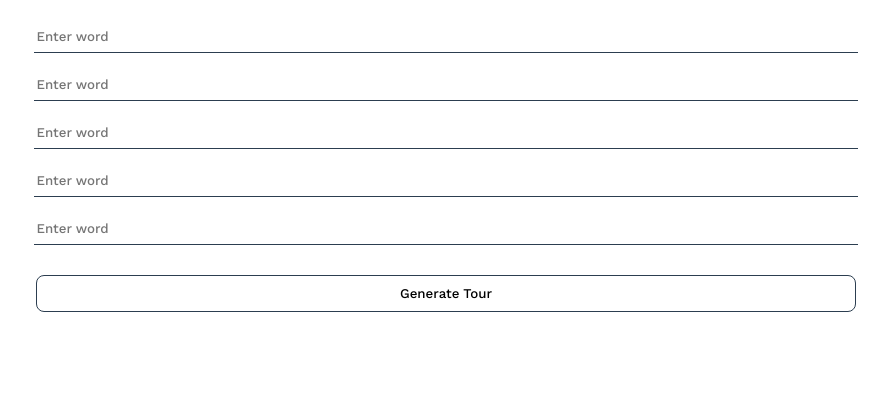
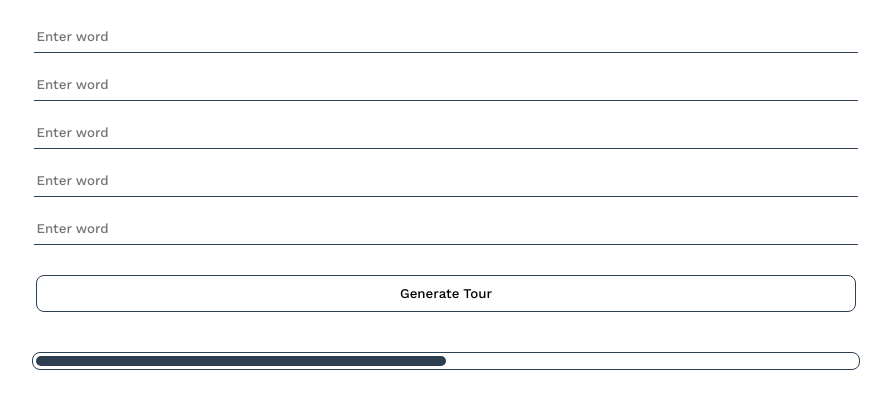
Before and after one commit to juliamcneill/met-museum-tour, a React app: page / in a window 1280 px wide. Both pictures are taken after a click on the button "Create New Tour". Shown: the top 408 px of the page, without its empty margins (194-1085 px from the left). Built offline with nearby package versions, Linux system fonts and the light colour scheme; the HTML template or start-up script is replaced by a standard one.

Commit message:
Create static load progress bar

```diff
--- a/client/src/components/questions.jsx
+++ b/client/src/components/questions.jsx
@@ -45,6 +45,7 @@ class Questions extends React.Component {
 
   render() {
     return (
+      <div>
         <form>
           <input
             type="text"
@@ -85,6 +86,14 @@ class Questions extends React.Component {
             Generate Tour
           </button>
         </form>
+        <div id="progressbar">
+          <div
+            style={{
+              width: "50%",
+            }}
+          ></div>
+        </div>
+      </div>
     );
   }
 }
--- a/client/src/style.scss
+++ b/client/src/style.scss
@@ -92,3 +92,19 @@ img {
   float: right;
   margin: 35px 0px 20px 0px;
 }
+
+#progressbar {
+  background-color: white;
+  border: 0.5px solid #2c3e50;
+  border-radius: 8px;
+  width: 80%;
+  margin: 40px auto;
+  height: 10px;
+  padding: 3px;
+}
+
+#progressbar > div {
+  background-color: #2c3e50;
+  border-radius: 8px;
+  height: 10px;
+}
```
Lines whose indentation alone changed are shown as unchanged.
